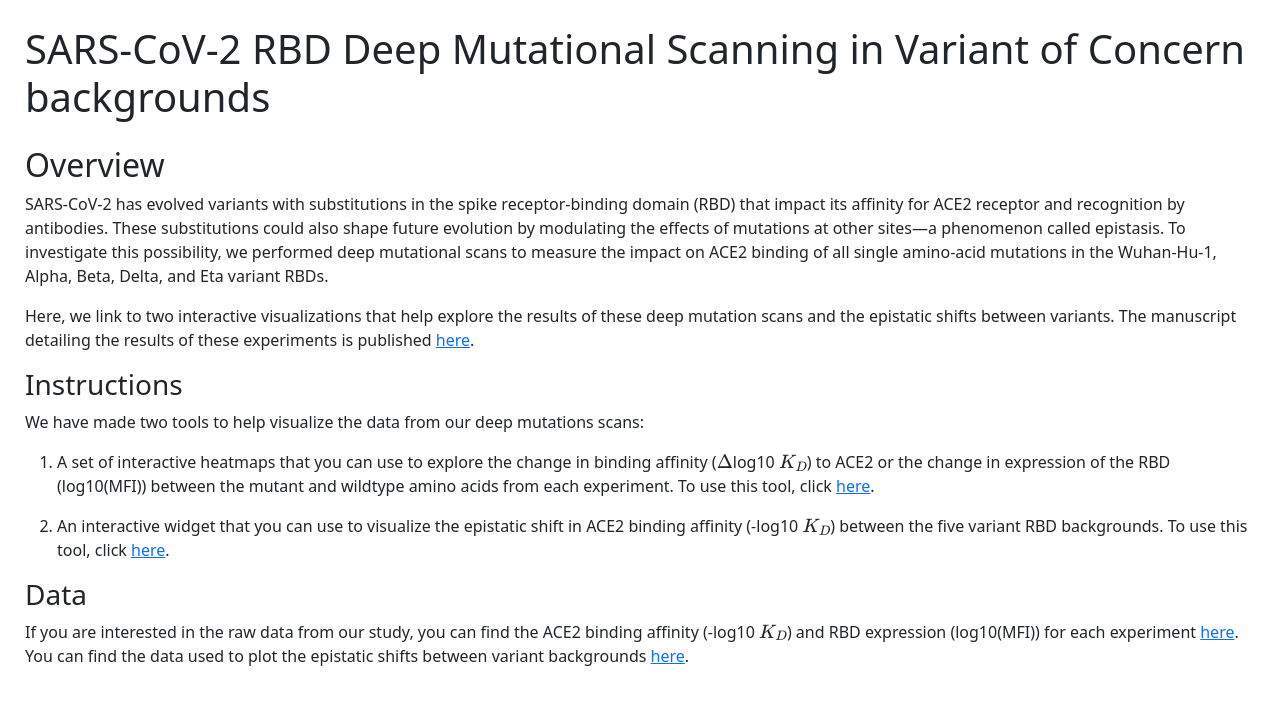
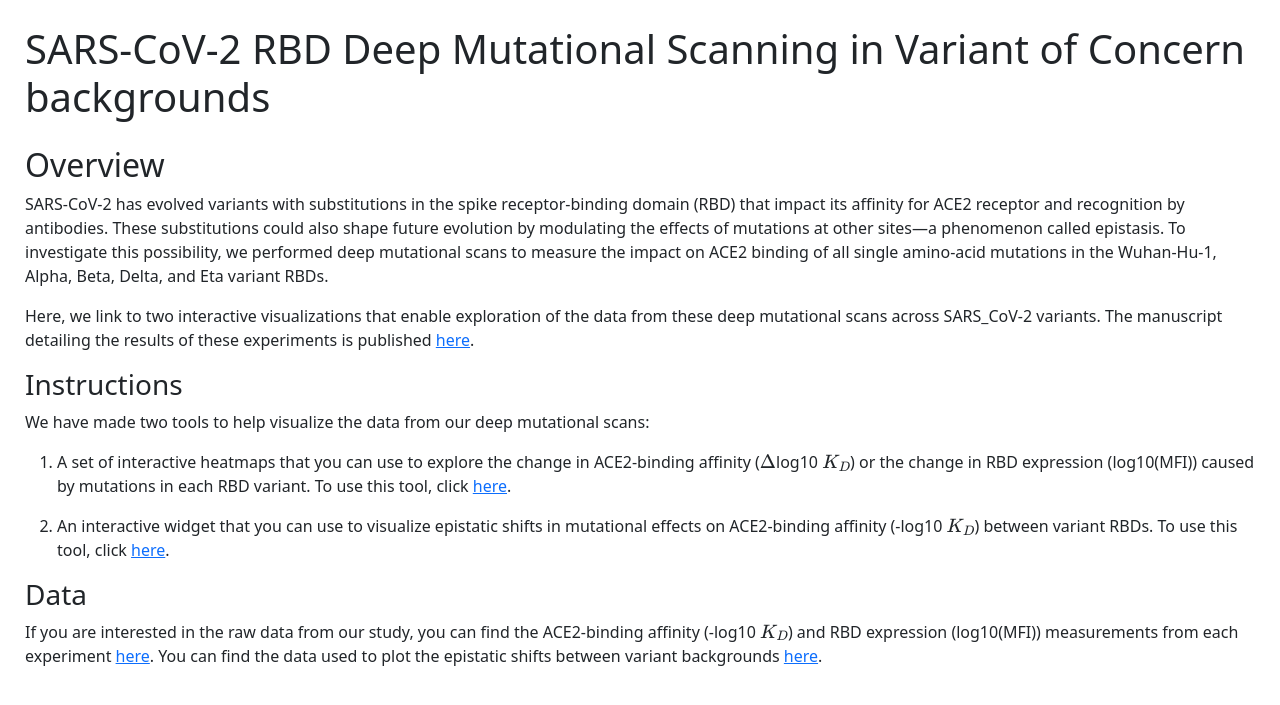
Before and after one commit to jbloomlab/SARS-CoV-2-RBD_DMS_variants, a Jekyll site: the page built from docs/index.md, in a window 1280 px wide. Shown: the top 705 px of the page. Built offline with Jekyll 4.4.1, drawn with Linux system fonts in a browser that asks for light colours; formulas are drawn with MathJax 3; our own code applies the rules of GitHub Pages for plain Markdown files.

Commit message:
Update index.md

```diff
--- a/docs/index.md
+++ b/docs/index.md
@@ -9,16 +9,16 @@ layout: default
 
 SARS-CoV-2 has evolved variants with substitutions in the spike receptor-binding domain (RBD) that impact its affinity for ACE2 receptor and recognition by antibodies. These substitutions could also shape future evolution by modulating the effects of mutations at other sites—a phenomenon called epistasis. To investigate this possibility, we performed deep mutational scans to measure the impact on ACE2 binding of all single amino-acid mutations in the Wuhan-Hu-1, Alpha, Beta, Delta, and Eta variant RBDs.
 
-Here, we link to two interactive visualizations that help explore the results of these deep mutation scans and the epistatic shifts between variants. The manuscript detailing the results of these experiments is published [here]().
+Here, we link to two interactive visualizations that enable exploration of the data from these deep mutational scans across SARS_CoV-2 variants. The manuscript detailing the results of these experiments is published [here]().
 
 ### Instructions
 
-We have made two tools to help visualize the data from our deep mutations scans:
+We have made two tools to help visualize the data from our deep mutational scans:
 
-1. A set of interactive heatmaps that you can use to explore the change in binding affinity ($$\Delta$$log10 $$K_D$$) to ACE2 or the change in expression of the RBD (log10(MFI)) between the mutant and wildtype amino acids from each experiment. To use this tool, click [here]({{ site.baseurl }}{% link heatmaps.md %}).
+1. A set of interactive heatmaps that you can use to explore the change in ACE2-binding affinity ($$\Delta$$log10 $$K_D$$) or the change in RBD expression (log10(MFI)) caused by mutations in each RBD variant. To use this tool, click [here]({{ site.baseurl }}{% link heatmaps.md %}).
 
-2. An interactive widget that you can use to visualize the epistatic shift in ACE2 binding affinity (-log10 $$K_D$$) between the five variant RBD backgrounds. To use this tool, click [here]({{ site.baseurl }}{% link epistasis.md %}).
+2. An interactive widget that you can use to visualize epistatic shifts in mutational effects on ACE2-binding affinity (-log10 $$K_D$$) between variant RBDs. To use this tool, click [here]({{ site.baseurl }}{% link epistasis.md %}).
 
 ### Data
 
-If you are interested in the raw data from our study, you can find the ACE2 binding affinity (-log10 $$K_D$$) and RBD expression (log10(MFI)) for each experiment [here](https://github.com/jbloomlab/SARS-CoV-2-RBD_DMS_variants/blob/visualizations/results/final_variant_scores/final_variant_scores.csv). You can find the data used to plot the epistatic shifts between variant backgrounds [here](https://github.com/jbloomlab/SARS-CoV-2-RBD_DMS_variants/blob/visualizations/results/epistatic_shifts/JSD_versus_Wuhan1_by_target.csv).
+If you are interested in the raw data from our study, you can find the ACE2-binding affinity (-log10 $$K_D$$) and RBD expression (log10(MFI)) measurements from each experiment [here](https://github.com/jbloomlab/SARS-CoV-2-RBD_DMS_variants/blob/visualizations/results/final_variant_scores/final_variant_scores.csv). You can find the data used to plot the epistatic shifts between variant backgrounds [here](https://github.com/jbloomlab/SARS-CoV-2-RBD_DMS_variants/blob/visualizations/results/epistatic_shifts/JSD_versus_Wuhan1_by_target.csv).
```
